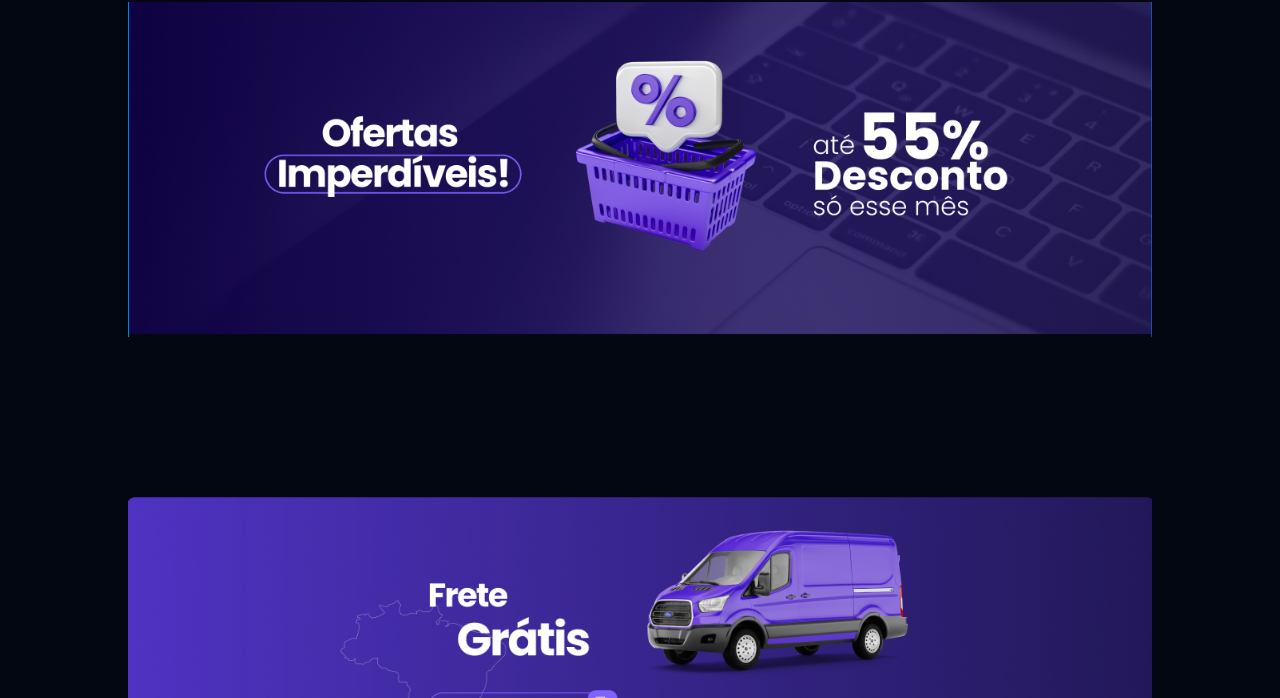
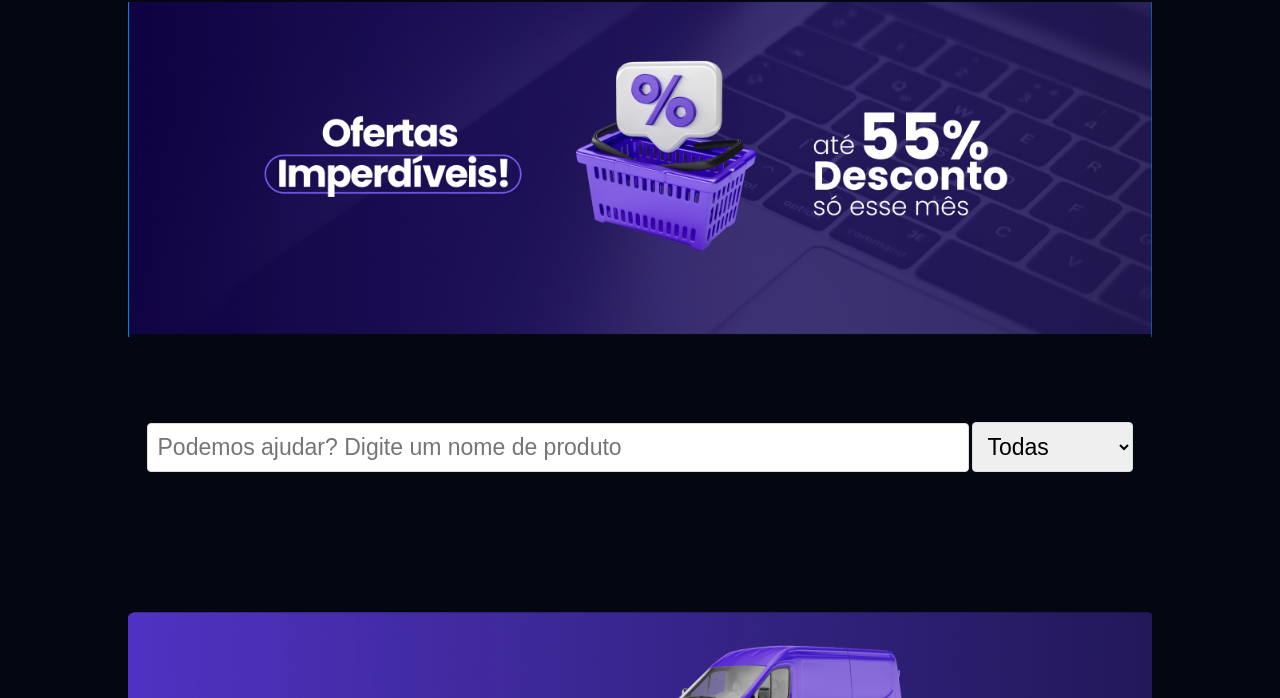
Before and after one commit to Yan-Santana/Trab_ProgWeb, a website: page src/views/home/index.html in a window 1280 px wide. Shown: the part 102-800 px from the top of the page. Drawn offline with Linux system fonts and the light colour scheme; no server answers.

Commit message:
feat: Added search filters

```diff
--- a/src/views/home/index.html
+++ b/src/views/home/index.html
@@ -26,6 +26,18 @@
     </nav>
     <main class="homeContainer">
       <img class="homeBanner" src="../images/ofertas.png" alt="Ofertas Imperdíveis" />
+      <div>
+        <input type="text" placeholder="Podemos ajudar? Digite um nome de produto" class="searchBarContainer"/>
+        <select name="categoryfilter" id="categoryfilter" class="categoryFilterContainer">
+          <option value="">Todas</option>
+          <option value="keyboards">Teclados</option>
+          <option value="mouses">Mouses</option>
+          <option value="headphones">Fones</option>
+          <option value="monitors">Monitores</option>
+          <option value="mousepads">Mousepads</option>
+          <option value="speakers">Speakers</option>
+        </select>
+      </div>
       <section id="productsContainer" class="products"></section>
       <img class="homeBanner" src="../images/caminhao.png" alt="Caminhão de Entrega" />
     </main>
--- a/src/views/home/script.js
+++ b/src/views/home/script.js
@@ -1,9 +1,21 @@
+const filters = {}
+
+document.getElementById("categoryfilter").addEventListener('change', (event)=>{
+  if (!event.target.value){
+    delete filters.category;
+  } else {
+    filters.category = event.target.value;
+  }
+
+  fetchProducts();
+})
+
 document.addEventListener('DOMContentLoaded', () => {
   fetchProducts();
 });
 
 function fetchProducts() {
-  fetch(window.location.origin + '/api/products') // TODO: Verificar com o Felipe se vai ser essa rota mesmo da Api
+  fetch(window.location.origin + '/api/products?' + new URLSearchParams(filters))
     .then((response) => response.json())
     .then((data) => {
       const productsContainer = document.getElementById('productsContainer');
--- a/src/views/product/script.js
+++ b/src/views/product/script.js
@@ -32,4 +32,4 @@ async function findAndLoadProduct() {
   image.setAttribute('src', product.photo.url);
 }
 
-//findAndLoadProduct();
+findAndLoadProduct();
--- a/src/views/styles/home.css
+++ b/src/views/styles/home.css
@@ -137,3 +137,15 @@ main {
   color: var(--footer-color);
   font-size: 1.25rem;
 }
+
+.searchBarContainer {
+  width: 50rem;
+  padding: 10px;
+  font-size: 23px;
+  margin-bottom: 60px;
+}
+
+.categoryFilterContainer {
+  padding: 10px;
+  font-size: 23px;
+}
```
